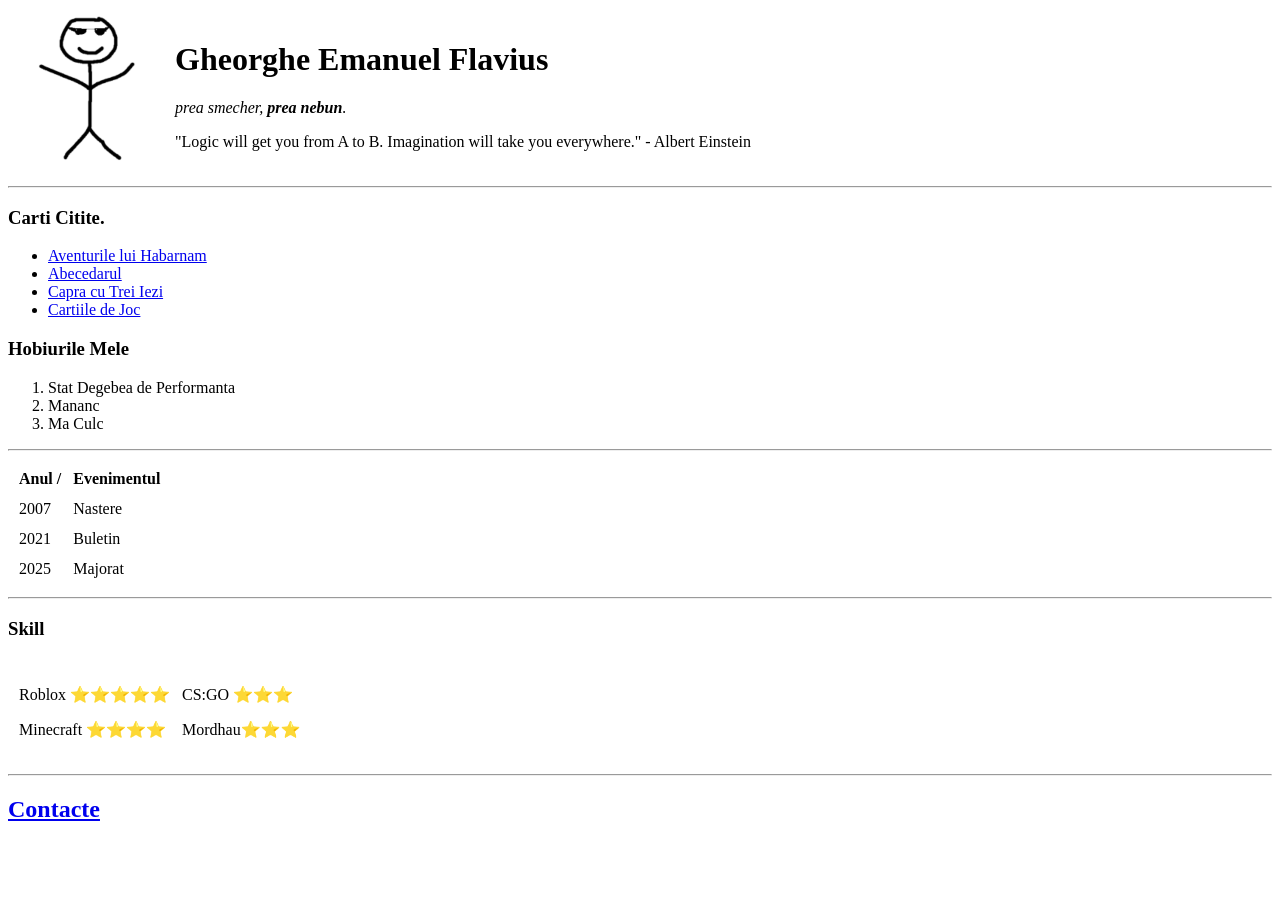
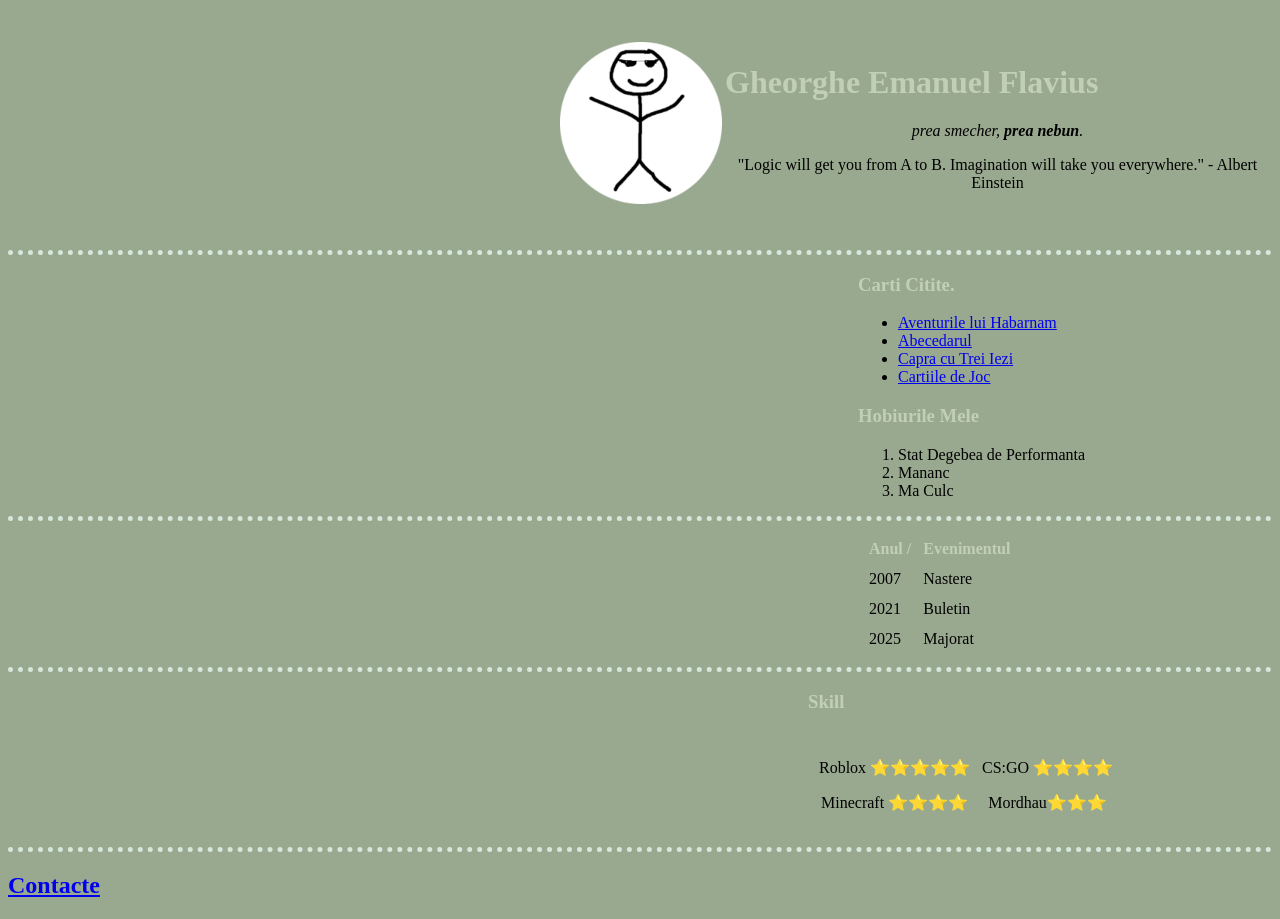
Before and after one commit to 5UPERRNOVA/CV, a plain HTML site: page index.html in a window 1280 px wide. Before the commit the page ends 843 px from the top, so only its background shows below. Drawn offline with Linux system fonts and the light colour scheme.

Commit message:
Add files via upload

```diff
--- /dev/null
+++ b/css/styles.css
@@ -0,0 +1,35 @@
+body {
+  background-color: #99A98F;
+}
+
+hr {
+  border-style: none;
+  width: 100%;
+  border-top: 5px dotted;
+  border-top-color: #D6E8DB;
+}
+
+h1 {
+  color: #C1D0B5;
+}
+h3 {
+  color: #C1D0B5;
+}
+th {
+  color: #C1D0B5;
+}
+p {
+  text-align: center;
+}
+img {
+  background-color: #99A98F;
+}
+.titlu {
+  margin: 40px auto;
+  margin-left: 550px
+}
+.carti {
+  margin-left: 850px;
+}
+.evenimente {margin-left: 850px}
+.skill {margin-left: 800px}
--- a/index.html
+++ b/index.html
@@ -3,10 +3,15 @@
 
 <head>
   <meta charset="utf-8">
-  <title>Tot ala</title>
+  <title>Saolinii e smecheri ;)</title>
+<link rel="stylesheet" href="css/styles.css">
+
 </head>
 
 <body>
+
+  <div class="titlu">
+
   <table cellspacing="1">
     <td><img src="im/Stickman Bengos-modified3.png"></td>
     <td>
@@ -17,8 +22,12 @@
       </p>
     </td>
   </table>
+  </div>
 
   <hr />
+
+  <div class="carti">
+
   <h3>Carti Citite.</h3>
 
   <ul>
@@ -30,15 +39,16 @@
         de Joc</a></li>
 
   </ul>
+
   <h3>Hobiurile Mele</h3>
   <ol>
     <li>Stat Degebea de Performanta</li>
     <li>Mananc</li>
     <li>Ma Culc</li>
   </ol>
-
-<hr>
-
+</div>
+  <hr>
+<div class="evenimente">
   <table cellspacing="10">
     <thead>
       <tr>
@@ -63,7 +73,10 @@
     </tbody>
   </table>
 
-<hr>
+</div>
+
+  <hr>
+<div class="skill">
 
   <h3>Skill</h3>
 
@@ -75,13 +88,14 @@
       </td>
 
       <td>
-        <p>CS:GO ⭐⭐⭐</p>
+        <p>CS:GO ⭐⭐⭐⭐</p>
         <p>Mordhau⭐⭐⭐</p>
       </td>
     </tr>
   </table>
+</div>
+<hr>
 
-  <hr>
 
   <h2><a href="Contacte.html">Contacte</a></h2>
 
```
Also changed, not shown: Contacte.html (+1 -0 lines).
